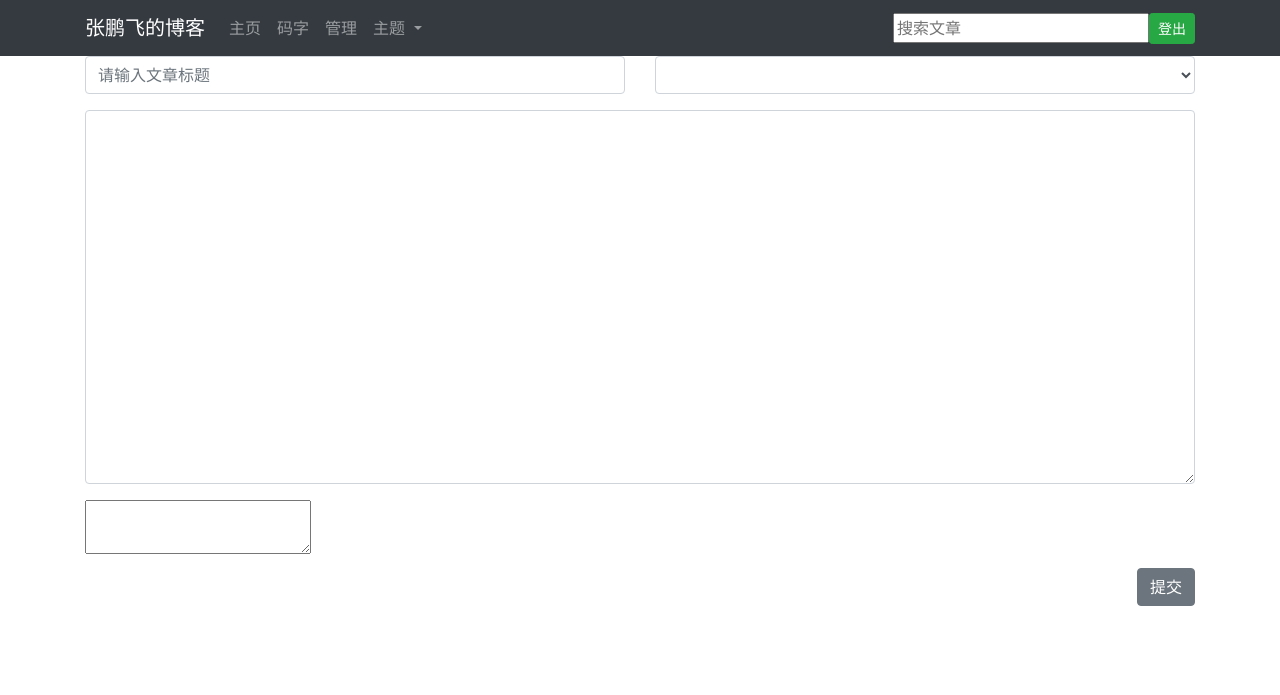
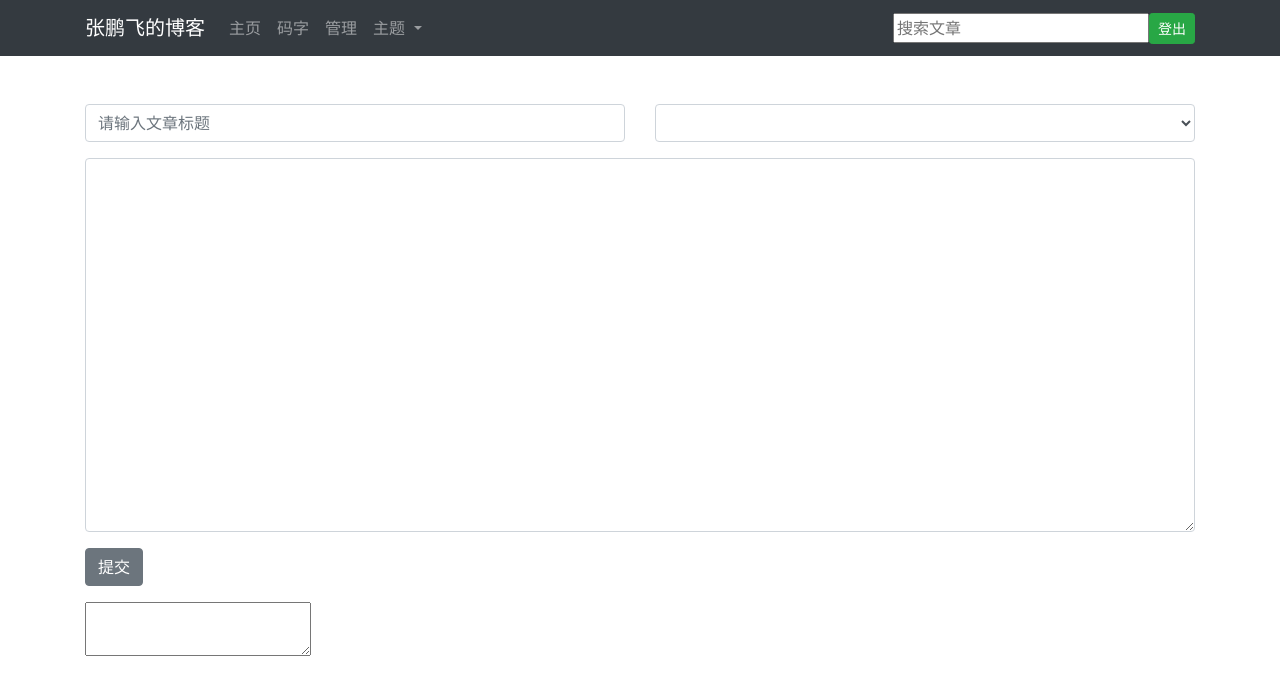
Before and after one commit to gaogep/realblog, a Flask app: page /admin/post/new in a window 1280 px wide. Shown: the top 695 px of the page. Run offline with Flask 2, Linux system fonts and the light colour scheme; the visitor is signed in with stand-in values (Sample User, id 1); data comes from the database, SQL or seed files in the repository; data that the repository does not hold is empty; some libraries are stand-ins or nearby versions.

Commit message:
前端界面修正(2)

```diff
--- a/app/templates/main/mk_editor.html
+++ b/app/templates/main/mk_editor.html
@@ -2,8 +2,18 @@
 
 {% block title %}添加新文章{% endblock %}
 
+{% block style %}
+    <style>
+        div.writing-area {
+            position: relative;
+            bottom: 50%;
+        }
+    </style>
+{% endblock %}
+
 {% block content %}
-<form method="post" class="write-post">
+<diV class="writing-area mt-5 mb-5">
+    <form method="post">
         {{ form.csrf_token }}
         <div class="row">
             <div class="form-group col-md-6">
@@ -14,11 +24,12 @@
             </div>
         </div>
         {{ form.pagedown(class="form-control", only_input=True, rows=15) }}
+        {{ form.submit(class="btn btn-secondary mt-3") }}
         <div class="mt-3">
             {{ form.pagedown(only_preview=True) }}
         </div>
-    {{ form.submit(class="btn btn-secondary mt-2 float-right") }}
     </form>
+</diV>
 {% endblock %}
 
 {% block scripts %}
```
Also changed, not shown: app/templates/main/editor.html (deleted, +0 -15 lines). Lines whose indentation alone changed are shown as unchanged.
